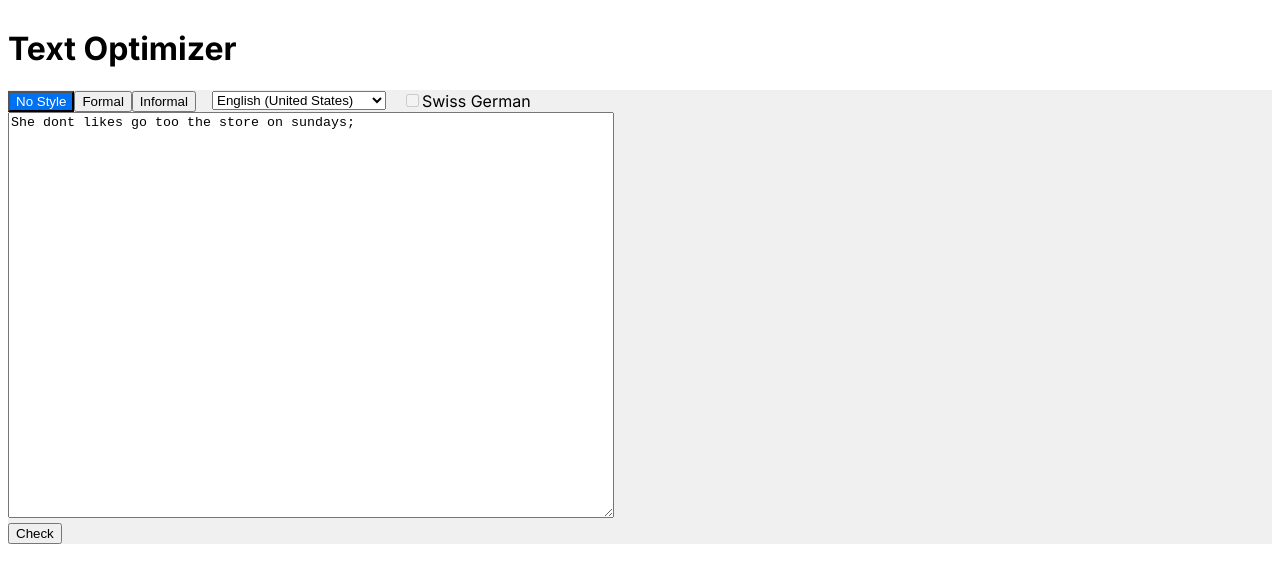
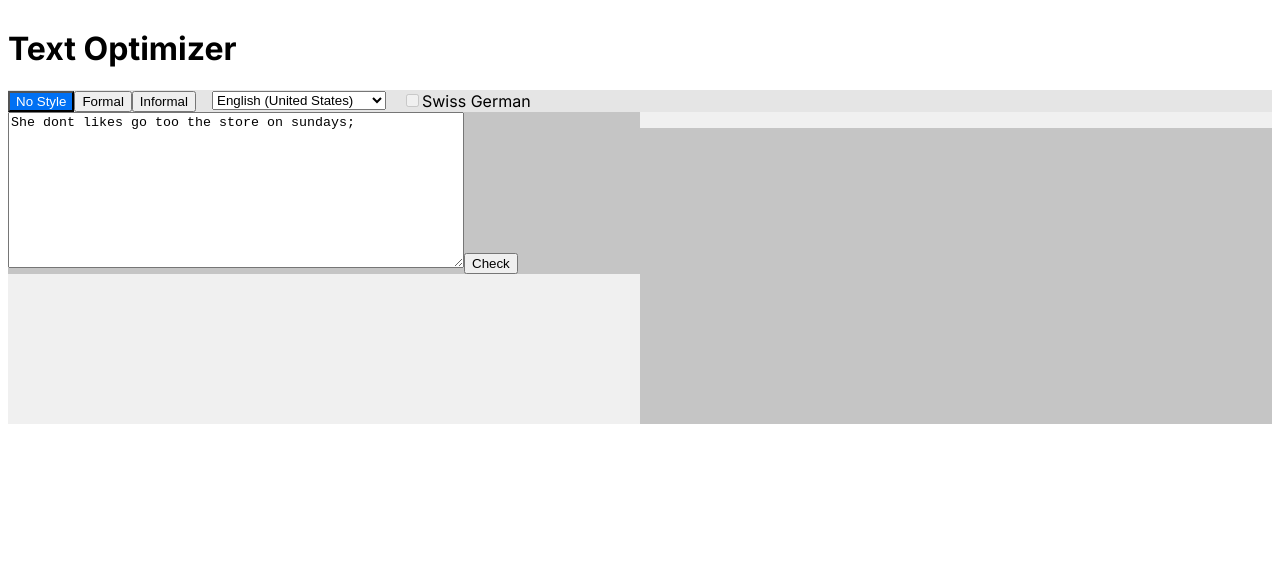
Before and after one commit to cheesestringhustler/llm-text-optimizer, a Next.js app: page / in a window 1280 px wide. Shown: the top 582 px of the page. Built offline with nearby package versions, Linux system fonts and the light colour scheme.

Commit message:
optimization viewieng and merging

```diff
--- a/components/Editor.module.scss
+++ b/components/Editor.module.scss
@@ -1,10 +1,11 @@
 .editor {
     width: 100%;
     height: 100%;
-    background-color: #f0f0f0;
+    background-color: #c5c5c5;
 }
 
 .controls {
+    background-color: #e5e5e5;
     width: 100%;
     display: flex;
     justify-content: left;
@@ -25,14 +26,52 @@
     justify-content: space-between;
     align-items: top;
 
-    .textarea {
+    .textcontainer {
         width: 100%;
-        height: 100%;
-        textarea {
-            min-width: 600px;
-            min-height: 400px;
+
+        .textinput textarea,
+        .textoutput {
+            min-width: 450px;
+            min-height: 150px;
+        }
+
+        .textoutput {
+            background-color: #f0f0f0;
+            .highlight {
+                background-color: yellow;
+                cursor: pointer;
+            }
+
+            .highlight:hover {
+                background-color: orange;
+            }
         }
     }
+
+    // .textcontainer {
+    //     .textinput {
+    //         width: 100%;
+    //         height: 100%;
+    //         textarea {
+    //             min-width: 450px;
+    //             min-height: 150px;
+    //         }
+    //     }
+
+    //     .textoutput {
+    //         width: 100%;
+    //         height: 100%;
+    //         .highlight {
+    //             background-color: yellow;
+    //             cursor: pointer;
+    //         }
+
+    //         .highlight:hover {
+    //             background-color: orange;
+    //         }
+    //     }
+    // }
+
     .optimizations {
         width: 100%;
         height: 100%;
--- a/components/Editor.tsx
+++ b/components/Editor.tsx
@@ -1,13 +1,15 @@
 "use client";
-import React, { useState, useEffect } from "react";
+import React, { useState, useEffect, useCallback, Fragment } from "react";
 import styles from "./Editor.module.scss";
 import commonLanguages from "../languages.json";
+import Popover from './Popover';
 
 function Editor() {
     const [text, setText] = useState("She dont likes go too the store on sundays;"); // Text input by the user
     const [languageCode, setLanguageCode] = useState("en"); // Selected language, default is English
+    const [promptStyle, setPromptStyle] = useState("no-style"); // Style of the prompt
     const [optimizedText, setOptimizedText] = useState<OptimizedText>(); // Stores text changes after optimization
-    const [promptStyle, setPromptStyle] = useState("no-style"); // Style of the prompt
+    const [activeChangeId, setActiveChangeId] = useState<number | null>(null);
     const [debouncedText, setDebouncedText] = useState(text); // Debounced text for delayed processing
     const adaptLanguage: Boolean = false; // Debug flag to adapt language automatically
 
@@ -39,6 +41,7 @@ function Editor() {
         }
     }, [text, debouncedText]);
 
+
     // Handler for form submission
     const handleSubmit = async (e: React.FormEvent<HTMLFormElement>) => {
         e.preventDefault();
@@ -55,6 +58,40 @@ function Editor() {
         console.log("text changes:", changes);
         setOptimizedText(changes);
     };
+
+    // Function to handle accepting a change
+    const acceptChange = useCallback((changeId: number) => {
+        const change = optimizedText?.changes.find((_, index) => index === changeId);
+        if (change) {
+            const newText = text.substring(0, change.offset) + change.replacement + text.substring(change.offset + change.length);
+            setText(newText);
+        }
+    }, [text, optimizedText]);
+
+    // Modified highlightChanges function to return JSX
+    const highlightChanges = useCallback(() => {
+        if (!optimizedText) return <></>;
+        let elements = [];
+        let lastIndex = 0;
+        optimizedText.changes.forEach((change, index) => {
+            elements.push(<Fragment key={'text-before-' + index}>{text.substring(lastIndex, change.offset)}</Fragment>);
+            elements.push(
+                <span key={'change-' + index}
+                      className={styles.highlight}
+                      onMouseEnter={() => setActiveChangeId(index)}
+                      onMouseLeave={() => setActiveChangeId(null)}>
+                    {text.substring(change.offset, change.offset + change.length)}
+                    {activeChangeId === index && (
+                        <Popover message={change.message} onAccept={() => acceptChange(index)} />
+                    )}
+                </span>
+            );
+            lastIndex = change.offset + change.length;
+        });
+        elements.push(<Fragment key='text-after'>{text.substring(lastIndex)}</Fragment>);
+        return <>{elements}</>;
+    }, [text, optimizedText, activeChangeId, acceptChange]);
+
 
     return (
         <div className={styles.editor}>
@@ -82,15 +119,27 @@ function Editor() {
 
             {/* Main user interaction to enter text, submit and integrate suggestions */}
             <div className={styles.workarea}>
-                <form onSubmit={handleSubmit} className={styles.textarea}>
+
+                <div className={styles.textcontainer}>
+                    <form onSubmit={handleSubmit} className={styles.textinput}>
                         <textarea value={text} onChange={(e) => setText(e.target.value)}></textarea>
                         <button>Check</button>
                     </form>
+
+                    {/* Displaying highlighted changes */}
+                    <div className={styles.textoutput}>
+                        {highlightChanges()}
+                    </div>
+                </div>
+
                 {/* Listing the possible changes */}
                 <div className={styles.optimizations}>
                     <ul>
                         {optimizedText && optimizedText.changes.map((change, index) => (
-                            <li key={index}>{change.message} - Suggested: {change.replacements.map((replacement) => replacement.value).join(", ")}</li>
+                            <li key={index} className={index === activeChangeId ? styles.activeChange : ""}>
+                                {change.replacement} - {change.message}
+                                <button onClick={() => acceptChange(index)}>Accept</button>
+                            </li>
                         ))}
                     </ul>
                 </div>
--- /dev/null
+++ b/components/Popover.tsx
@@ -0,0 +1,18 @@
+import React from 'react';
+// import styles from './Popover.module.scss'; // Assume you have some basic styling for the popover
+
+interface PopoverProps {
+    message: string;
+    onAccept: () => void;
+}
+
+const Popover: React.FC<PopoverProps> = ({ message, onAccept }) => {
+    return (
+        <div >
+            <p>{message}</p>
+            <button onClick={onAccept}>Accept</button>
+        </div>
+    );
+};
+
+export default Popover;
--- a/types/base.ts
+++ b/types/base.ts
@@ -8,11 +8,7 @@ type OptimizedText = {
         {
             message: string;
             type: string;
-            replacements: [
-                {
-                    value: string;
-                }
-            ];
+            replacement: string;
             offset: number;
             length: number;
         }
```
Lines whose indentation alone changed are shown as unchanged.
